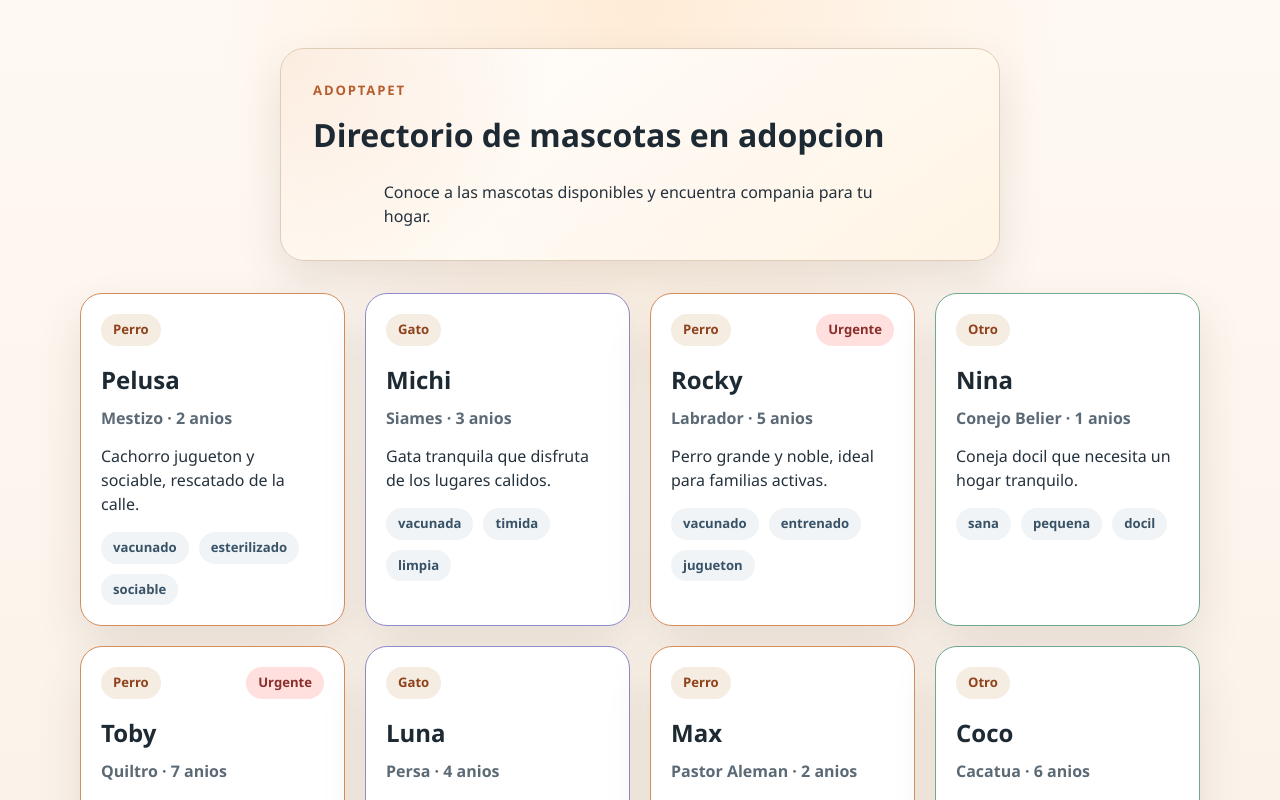
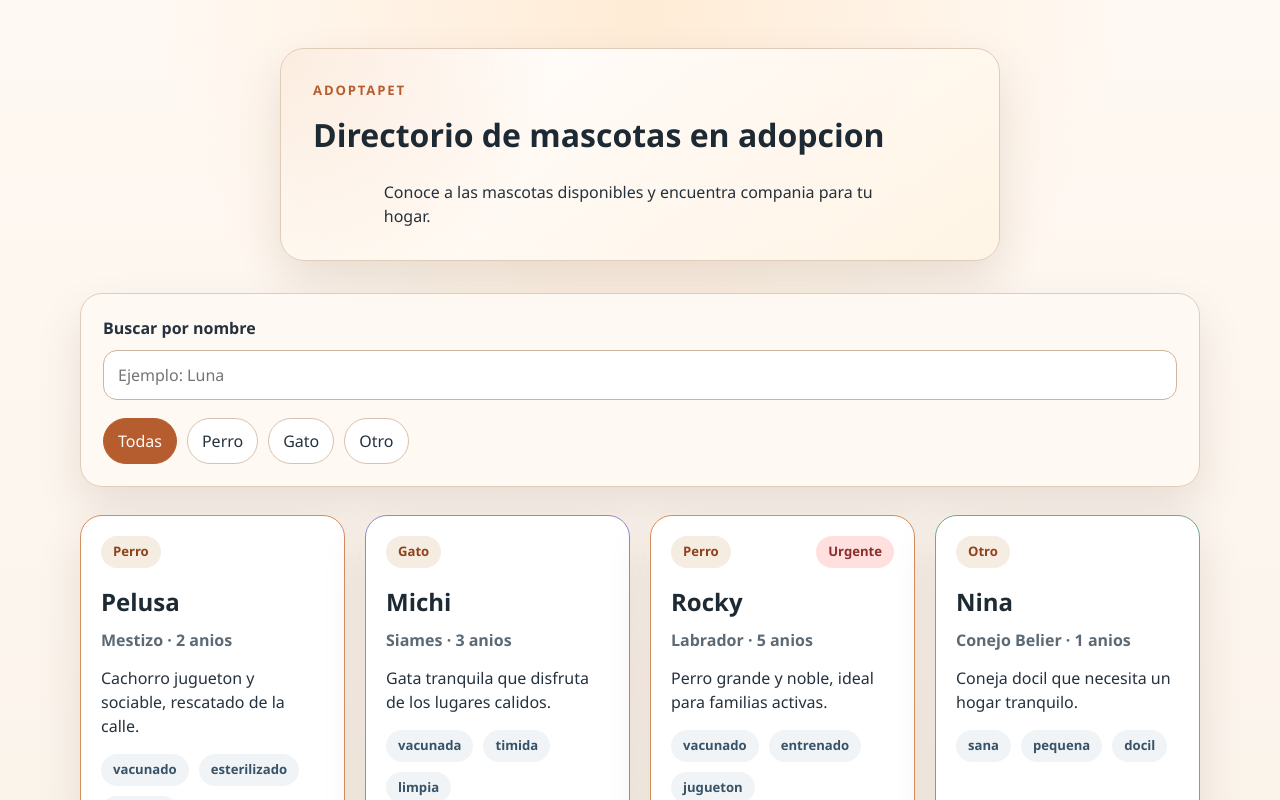
Before and after one commit to Lucho8011/adoptapet-react-LuisJimenez, a React (Vite) app: page / in a window 1280 px wide. Shown: the top 800 px of the page. Built offline with nearby package versions, Linux system fonts and the light colour scheme.

Commit message:
feat: filtro y busqueda controlada

```diff
--- a/src/App.css
+++ b/src/App.css
@@ -29,12 +29,79 @@
   margin: 0 auto;
 }
 
+.toolbar {
+  display: grid;
+  gap: 18px;
+  max-width: 1120px;
+  margin: 0 auto 28px;
+  padding: 22px;
+  border: 1px solid var(--color-border);
+  border-radius: 22px;
+  background: rgba(255, 250, 245, 0.9);
+  box-shadow: var(--shadow-soft);
+}
+
+.search-field {
+  display: grid;
+  gap: 10px;
+}
+
+.search-field__label {
+  font-weight: 700;
+}
+
+.search-field__input {
+  width: 100%;
+  border: 1px solid #cdb59f;
+  border-radius: 14px;
+  padding: 12px 14px;
+  background: #fff;
+  color: var(--color-text);
+}
+
+.search-field__input:focus {
+  outline: 3px solid rgba(182, 93, 47, 0.18);
+  border-color: var(--color-accent);
+}
+
+.filtro-especie {
+  display: flex;
+  flex-wrap: wrap;
+  gap: 10px;
+}
+
+.filtro-especie__button {
+  border: 1px solid #d7c2af;
+  border-radius: 999px;
+  padding: 10px 14px;
+  background: #fff;
+  color: var(--color-text);
+}
+
+.filtro-especie__button--active {
+  background: var(--color-accent);
+  color: #fffaf5;
+  border-color: var(--color-accent);
+}
+
 .mascotas-grid {
   display: grid;
   grid-template-columns: repeat(auto-fit, minmax(240px, 1fr));
   gap: 20px;
   max-width: 1120px;
   margin: 0 auto;
+}
+
+.empty-state {
+  max-width: 1120px;
+  margin: 0 auto;
+  padding: 24px;
+  border-radius: 20px;
+  text-align: center;
+  background: #fff4ec;
+  border: 1px dashed #d4a47f;
+  color: var(--color-accent-strong);
+  font-weight: 700;
 }
 
 .mascota-card {
--- a/src/App.jsx
+++ b/src/App.jsx
@@ -1,8 +1,33 @@
+import { useState } from 'react'
+import FiltroEspecie from './components/FiltroEspecie'
+import ListaMascotas from './components/ListaMascotas'
 import { mascotas } from './data/mascotas'
-import ListaMascotas from './components/ListaMascotas'
 import './App.css'
 
+const MAX_SEARCH_LENGTH = 40
+
+function normalizeSearchTerm(value) {
+  return value.trim().replace(/\s+/g, ' ').slice(0, MAX_SEARCH_LENGTH).toLowerCase()
+}
+
 function App() {
+  const [filtroEspecie, setFiltroEspecie] = useState('Todas')
+  const [busqueda, setBusqueda] = useState('')
+
+  const terminoNormalizado = normalizeSearchTerm(busqueda)
+  const mascotasFiltradas = mascotas.filter((mascota) => {
+    const coincideEspecie =
+      filtroEspecie === 'Todas' || mascota.especie === filtroEspecie
+    const coincideNombre = mascota.nombre.toLowerCase().includes(terminoNormalizado)
+
+    return coincideEspecie && coincideNombre
+  })
+
+  const handleBusquedaChange = (event) => {
+    const value = event.target.value.slice(0, MAX_SEARCH_LENGTH)
+    setBusqueda(value)
+  }
+
   return (
     <main className="app-shell">
       <header className="hero">
@@ -13,7 +38,35 @@ function App() {
         </p>
       </header>
 
-      <ListaMascotas mascotas={mascotas} />
+      <section className="toolbar" aria-label="Controles de busqueda">
+        <div className="search-field">
+          <label className="search-field__label" htmlFor="busqueda-mascota">
+            Buscar por nombre
+          </label>
+          <input
+            id="busqueda-mascota"
+            name="busqueda-mascota"
+            type="search"
+            className="search-field__input"
+            value={busqueda}
+            onChange={handleBusquedaChange}
+            placeholder="Ejemplo: Luna"
+            autoComplete="off"
+            maxLength={MAX_SEARCH_LENGTH}
+          />
+        </div>
+
+        <FiltroEspecie
+          filtroActual={filtroEspecie}
+          onCambiarFiltro={setFiltroEspecie}
+        />
+      </section>
+
+      {mascotasFiltradas.length > 0 ? (
+        <ListaMascotas mascotas={mascotasFiltradas} />
+      ) : (
+        <p className="empty-state">No hay mascotas que coincidan</p>
+      )}
     </main>
   )
 }
--- /dev/null
+++ b/src/components/FiltroEspecie.jsx
@@ -0,0 +1,28 @@
+const FILTER_OPTIONS = ['Todas', 'Perro', 'Gato', 'Otro']
+
+/**
+ * Permite seleccionar la especie que se quiere ver en pantalla.
+ */
+function FiltroEspecie({ filtroActual = 'Todas', onCambiarFiltro = () => {} }) {
+  return (
+    <div className="filtro-especie" role="group" aria-label="Filtrar por especie">
+      {FILTER_OPTIONS.map((opcion) => {
+        const isActive = opcion === filtroActual
+
+        return (
+          <button
+            key={opcion}
+            type="button"
+            className={`filtro-especie__button${isActive ? ' filtro-especie__button--active' : ''}`}
+            onClick={() => onCambiarFiltro(opcion)}
+            aria-pressed={isActive}
+          >
+            {opcion}
+          </button>
+        )
+      })}
+    </div>
+  )
+}
+
+export default FiltroEspecie
```
